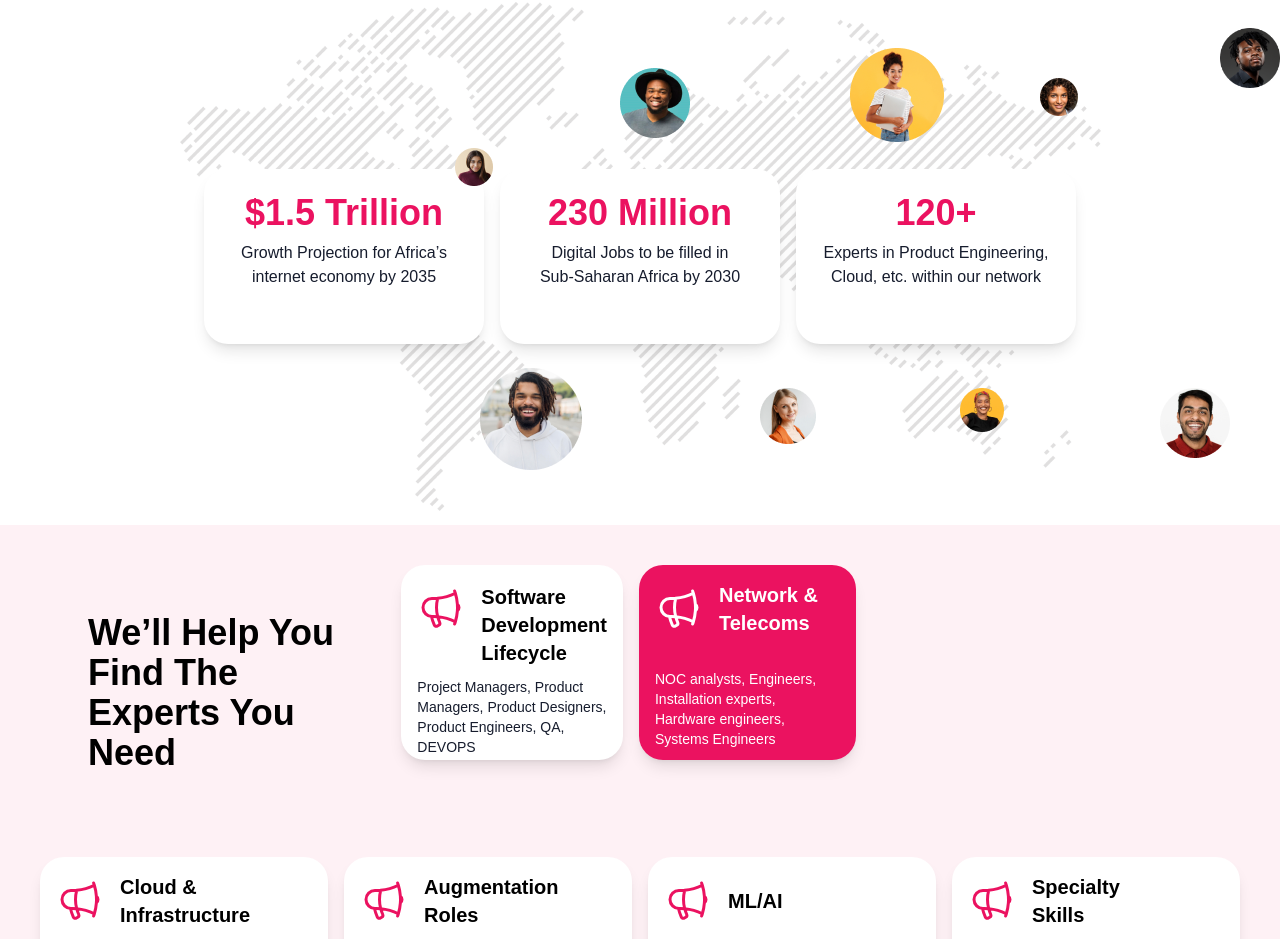
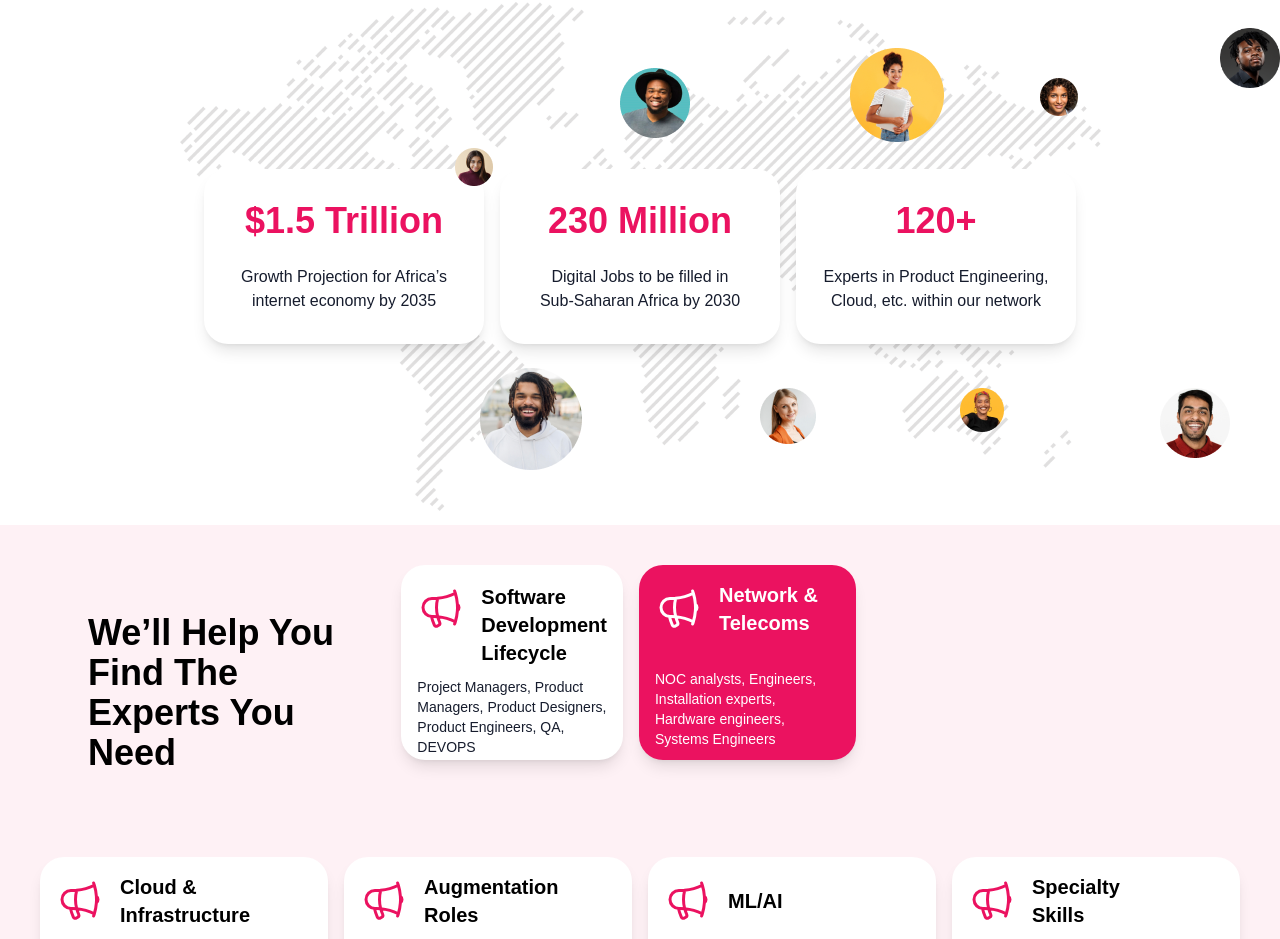
Before and after one commit to Robinkariuki/landing-page, a Next.js app: page /home in a window 1280 px wide. Shown: the part 1512-2451 px from the top of the page. Built offline with nearby package versions, Linux system fonts and the light colour scheme.

Commit message:
made fixes

```diff
--- a/app/componets/Statistics.js
+++ b/app/componets/Statistics.js
@@ -24,17 +24,17 @@ const Statistics = () => {
       <div className="relative z-10 flex justify-center items-center h-full gap-4">
         {/* Card 1 */}
         <div className="bg-white  rounded-3xl shadow-lg p-6 w-[280px] h-[175px] text-center">
-          <h2 className="text-4xl font-bold mb-2 text-[#EB1260]">$1.5 Trillion</h2>
+          <h2 className="text-4xl font-bold mt-2 mb-6 text-[#EB1260]">$1.5 Trillion</h2>
           <p>Growth Projection for Africa’s internet economy by 2035</p>
         </div>
         {/* Card 2 */}
         <div className="bg-white rounded-3xl shadow-lg p-6 w-[280px] h-[175px] text-center">
-          <h2 className="text-4xl font-bold mb-2 text-[#EB1260]">230 Million</h2>
+          <h2 className="text-4xl font-bold mt-2 mb-6 text-[#EB1260]">230 Million</h2>
           <p>Digital Jobs to be filled in <br/> Sub-Saharan Africa by 2030</p>
         </div>
         {/* Card 3 */}
         <div className="bg-white  rounded-3xl shadow-lg p-6 w-[280px] h-[175px] text-center">
-          <h2 className="text-4xl font-bold mb-2 text-[#EB1260]">120+</h2>
+          <h2 className="text-4xl font-bold mt-2 mb-6 text-[#EB1260]">120+</h2>
           <p>Experts in Product Engineering, <br/>Cloud, etc. within our network</p>
         </div>
       </div>
```
